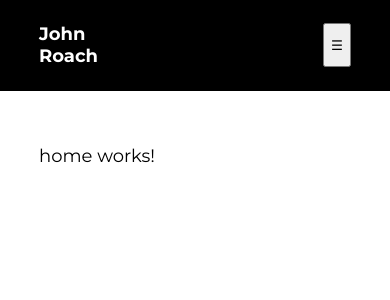
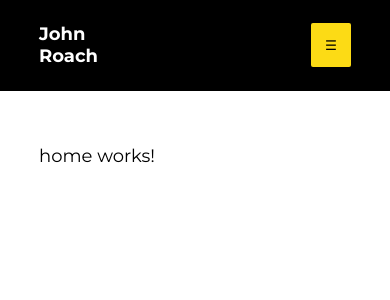
Before and after one commit to nmhakeem/john-roach, an Angular app: page / in a window 390 px wide. Shown: the top 300 px of the page. Built offline with nearby package versions, Linux system fonts and the light colour scheme.

Commit message:
fixed nav button

```diff
--- a/angular.json
+++ b/angular.json
@@ -103,5 +103,8 @@
         }
       }
     }
+  },
+  "cli": {
+    "analytics": false
   }
 }
--- a/src/app/nav/nav.component.scss
+++ b/src/app/nav/nav.component.scss
@@ -37,14 +37,21 @@ header {
 
 .icon{
     display: none;
+    justify-self: right;
+    cursor: pointer;
+    background: var(--yellow);
+    border: none;
+    border-radius: 2px;
+    width: 40px;
+    &:hover{
+        background-color: #fac929;
+    }
 }
 
 
 @media (max-width: 960px) {
     .icon{
         display: block;
-        justify-self: right;
-        cursor: pointer;
     }
 
     nav{
```
